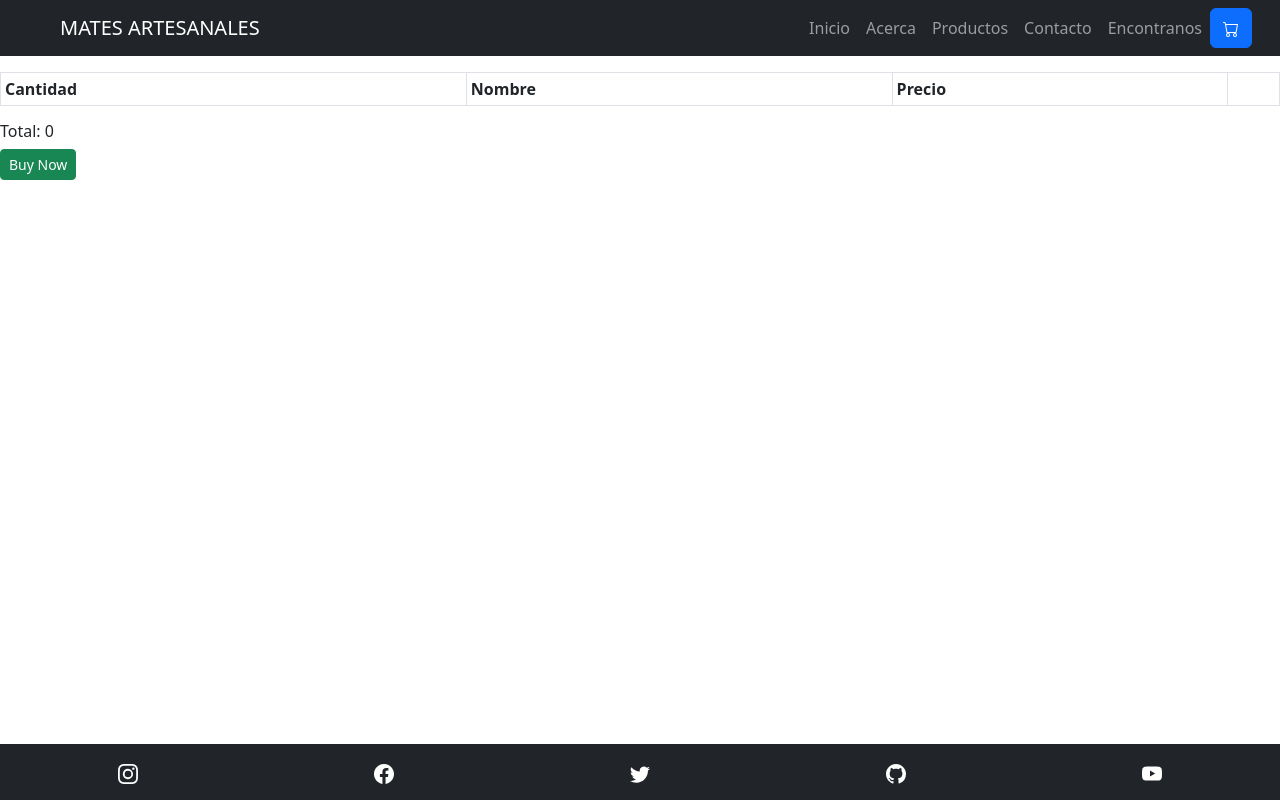
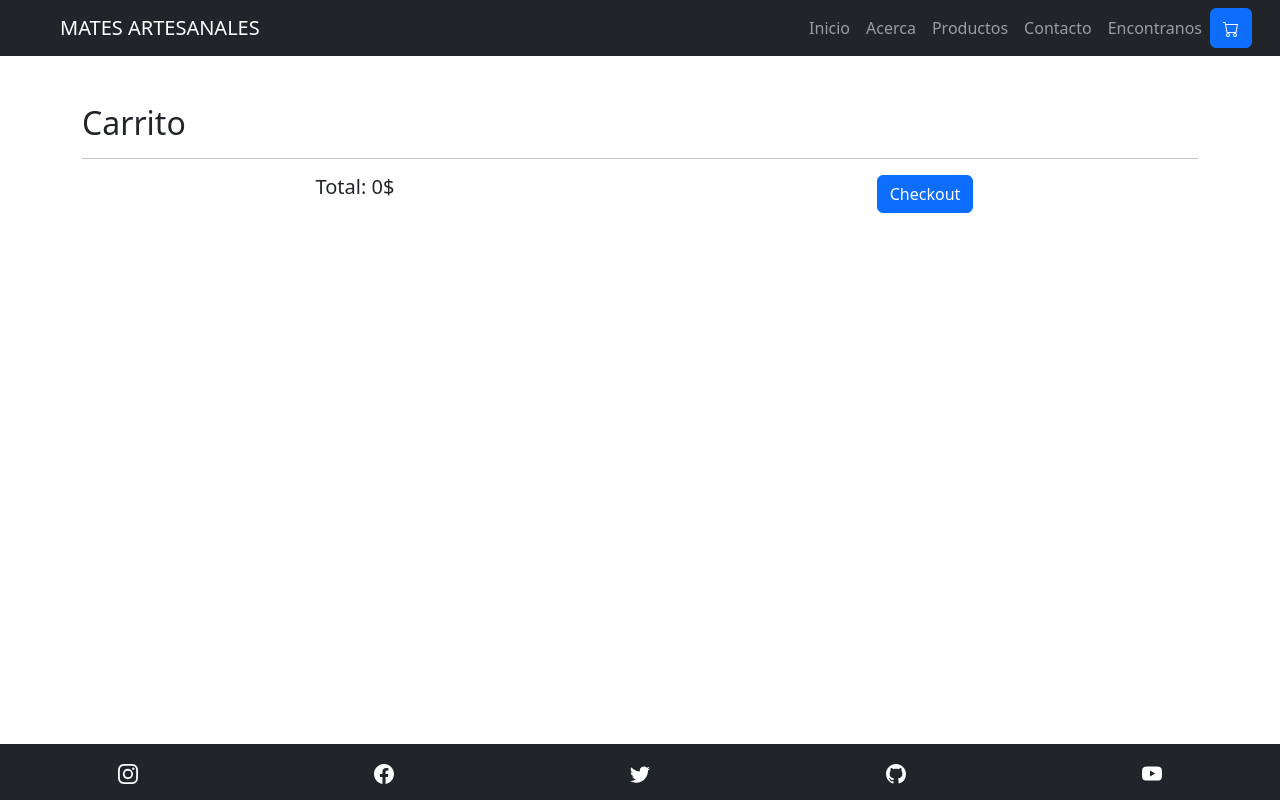
Before and after one commit to lucasDeEzcurra/PreEntrega1_deEzcurra, a React (Create React App) app: page /cart in a window 1280 px wide. Built offline with nearby package versions, Linux system fonts and the light colour scheme.

Commit message:
style changes

```diff
--- a/src/App.js
+++ b/src/App.js
@@ -4,125 +4,24 @@ import Footer from "./components/Footer";
 import ItemListContainer from "./components/ItemListContainer";
 import { BrowserRouter, Routes, Route } from "react-router-dom";
 import ItemDetailContainer from "./components/ItemDetailContainer";
-import { useState, useContext } from "react";
 import CartContainer from "./components/CartContainer";
-import productsJSON from './products.json'
 import { CartProvider } from "./context/CartProvider";
 
 function App() {
-  const [cartProducts, setCartProducts] = useState([]);
-  const [count, setCount] = useState(0);
-  const [total, setTotal] = useState(0);
-  const [hidden, setHidden] = useState(true);
-
-  const onAddToCart = (productId) => {
-    let productToCart = productsJSON.products.find(e => e.id === productId)
-    productToCart.quantity = 1
-    if (cartProducts.find(e => e.id === productId) ) {
-       const products =  cartProducts.map(e => e.id === productId ? {...e,quantity: e.quantity + 1} : e)
-      return setCartProducts([...products])
-    }
-
-   setCartProducts([...cartProducts, productToCart])
- }
-
-  const onRemoveProduct = (productId) => {
-   const newCart = cartProducts.filter((p) => p.id !== productId)
-    setCartProducts(newCart)
-  }
-  const onDecreaseQuantity = (productId) => {
-    let newArray = cartProducts.map((p) => {
-      if (p.id === productId) {
-        return { ...p, quantity: p.quantity - 1 };
-      }
-      return p;
-    });
-    setCartProducts(newArray);
-  }
-
   return (
-      <BrowserRouter>
-        <CartProvider>
-        <NavBar
-          hidden={hidden}
-          setHidden={setHidden}
-          cartProducts={cartProducts}
-          setCartProducts={setCartProducts}
-          count={count}
-          setCount={setCount}
-          total={total}
-          setTotal={setTotal}
-        />
-        </CartProvider>
+    <BrowserRouter>
+      <CartProvider>
+        <NavBar />
         <Routes>
-          <Route
-            path="/"
-            element={
-              <ItemListContainer
-              onAddToCart={onAddToCart}
-                hidden={hidden}
-                setHidden={setHidden}
-                cartProducts={cartProducts}
-                setCartProducts={setCartProducts}
-                count={count}
-                setCount={setCount}
-                total={total}
-                setTotal={setTotal}
-              />
-            }
-          />
-          <Route
-            path="/category/:categoryId"
-            element={
-              <ItemListContainer
-                onAddToCart={onAddToCart}
-                hidden={hidden}
-                setHidden={setHidden}
-                cartProducts={cartProducts}
-                setCartProducts={setCartProducts}
-                count={count}
-                setCount={setCount}
-                total={total}
-                setTotal={setTotal}
-              />
-            }
-          />
-          <Route
-            path="/item/:productId"
-            element={
-              <ItemDetailContainer
-                onAddToCart={onAddToCart}
-                hidden={hidden}
-                setHidden={setHidden}
-                cartProducts={cartProducts}
-                setCartProducts={setCartProducts}
-                count={count}
-                setCount={setCount}
-                total={total}
-                setTotal={setTotal}
-              />
-            }
-          />
-          <Route
-            path="/cart"
-            element={
-              <CartContainer
-                hidden={hidden}
-                cartProducts={cartProducts}
-                setCartProducts={setCartProducts}
-                count={count}
-                setCount={setCount}
-                total={total}
-                setTotal={setTotal}
-                onRemoveProduct={onRemoveProduct}
-                onDecreaseQuantity={onDecreaseQuantity}
-              />
-            }
-          />
+          <Route path="/" element={<ItemListContainer />} />
+          <Route path="/category/:categoryId" element={<ItemListContainer />} />
+          <Route path="/item/:productId" element={<ItemDetailContainer />} />
+          <Route path="/cart" element={<CartContainer />} />
         </Routes>
         <Footer />
-      </BrowserRouter>
-  )
+      </CartProvider>
+    </BrowserRouter>
+  );
 }
 
 export default App;
--- a/src/components/CartContainer.jsx
+++ b/src/components/CartContainer.jsx
@@ -1,50 +1,55 @@
-import React from 'react';
-import { Button, Col, Row, Table } from 'react-bootstrap';
-import { BsTrash } from 'react-icons/bs';
+import React, { useContext } from 'react';
+import { Button, Col, Row,Card, Table, ListGroup,Image, Container} from 'react-bootstrap';
+import { BsTrash,BsDash, BsPlus  } from 'react-icons/bs';
+import { CartContext } from '../context/CartContext';
+import '../App.css'
 
-const CartContainer = ({ cartProducts, total, onRemoveProduct, onDecreaseQuantity}) => {
+const CartContainer = () => {
+
+  const { cartProducts, onRemoveProduct, onDecreaseQuantity, onIncreaseQuantity } = useContext(CartContext);
+
+  const total = cartProducts.reduce((acc, curr) => acc + curr.quantity * curr.price, 0);
+
   return (
-        <div className="cart-items">
-          <Table striped bordered hover size="sm">
-            <thead>
-              <tr>
-                <th>Cantidad</th>
-                <th>Nombre</th>
-                <th>Precio</th>
-                <th></th>
-              </tr>
-            </thead>
-            <tbody>
+    <Container className="my-5">
+    <h2>Carrito</h2>
+    <hr />
     {cartProducts.map((product) => (
-                <tr key={product.id}>
-                  <td>{product.quantity}</td>
-                  <td>{product.name}</td>
-                  <td>{product.price} {product.change}</td>
-                  <td>
-                    <Button variant="danger" onClick={() => onRemoveProduct(product.id)} size="sm">
-                      <BsTrash />
+      <Row className="my-3" key={product.id}>
+        <Col xs={12} sm={3} className="d-flex align-items-center">
+          <Image src={product.img} fluid />
+        </Col>
+        <Col xs={12} sm={3} className="d-flex align-items-center">
+          <p className='product-name'>{product.name}</p>
+        </Col>
+        <Col xs={12} sm={3} className="d-flex align-items-center justify-content-center">
+          <Button variant="outline-dark" size="sm" onClick={() => onDecreaseQuantity(product.id)} disabled={product.quantity <= 1}>
+            <BsDash />
           </Button>
-                    {product.quantity > 1 && (
-                      <Button variant="warning" onClick={() => onDecreaseQuantity(product.id)} size="sm">
-                        -
+          <span className="mx-2">{product.quantity}</span>
+          <Button variant="outline-dark" size="sm" onClick={() => onIncreaseQuantity(product.id)}>
+            <BsPlus />
           </Button>
-                    )}
-                  </td>
-                </tr>
-              ))}
-            </tbody>
-          </Table>
-          <Row>
-            <Col className="text-right">
-              <h6>Total: {total} {cartProducts[0]?.change}</h6>
+        </Col>
+        <Col xs={6} sm={3} className="d-flex align-items-center justify-content-end">
+          <p className='product-price'>{product.price * product.quantity}$</p>
+        </Col>
+        <Col xs={6} sm={12} className="d-flex align-items-center justify-content-end mt-3">
+          <Button variant="outline-danger" size="sm" onClick={() => onRemoveProduct(product.id)}>
+            Remove
+          </Button>
         </Col>
       </Row>
+    ))}
     <Row>
-            <Col className="text-right">
-              <Button variant="success" size="sm">Buy Now</Button>
+    <Col xs={12} sm={6} className="text-center text-sm-left">
+          <h5>Total: {total}$</h5>
+        </Col>
+        <Col xs={12} sm={6} className="text-center text-sm-right">
+          <Button variant="primary">Checkout</Button>
         </Col>
     </Row>
-        </div>
+  </Container>
   );
   };
 
--- a/src/components/CartWidget.jsx
+++ b/src/components/CartWidget.jsx
@@ -1,11 +1,13 @@
+import { useContext } from "react"
 import { BsCart } from "react-icons/bs"
+import { CartContext } from "../context/CartContext"
 
 
-const CartWidget = ({cartProducts,total,hidden,setHidden}) => {
+const CartWidget = () => {
 
+    const {cartProducts}  = useContext(CartContext)
     let count = 0
     cartProducts.map(e=> count += e.quantity)
-
     return (
         <div>
             <div className="cart">
--- a/src/components/Footer.jsx
+++ b/src/components/Footer.jsx
@@ -2,6 +2,7 @@ import { Navbar } from "react-bootstrap";
 import { BsInstagram, BsFacebook, BsTwitter, BsGithub, BsYoutube} from "react-icons/bs";
 
 const Footer = () => {
+
     return (
         <>
             <Navbar bg="dark" expand={"md"} className="" fixed="bottom">
--- a/src/components/ItemDetailContainer.jsx
+++ b/src/components/ItemDetailContainer.jsx
@@ -2,11 +2,19 @@ import { useNavigate, useParams } from "react-router-dom";
 import { Container, Row, Col, Image, Badge, Button } from 'react-bootstrap';
 import { FaMoneyBillAlt, FaArrowLeft } from 'react-icons/fa';
 import productsJSON from '../products.json';
+import { CartContext } from "../context/CartContext";
+import { useContext } from "react";
 
-const ItemDetailContainer = ({cartProducts, total, setTotal, count, setCount,onAddToCart}) => {
+const ItemDetailContainer = () => {
+
     const { productId } = useParams();
     const product = productsJSON.products.find(p => p.id === parseInt(productId));
     const navigate = useNavigate()
+
+
+  const {onAddToCart}  = useContext(CartContext)
+
+
     return (
       <Container className="my-5 py-5 bg-white rounded shadow-lg">
         <Row>
--- a/src/components/ProductItem.jsx
+++ b/src/components/ProductItem.jsx
@@ -1,11 +1,13 @@
 import Button from 'react-bootstrap/Button';
 import Card from 'react-bootstrap/Card';
-import productsJSON from '../products.json'
 import {useNavigate } from 'react-router-dom';
+import { useContext } from 'react';
+import { CartContext } from '../context/CartContext';
 
-const ProductItem = ({name,price,img,id,setCartProducts,cartProducts,onAddToCart}) => {
+const ProductItem = ({name,price,img,id}) => {
     const navigate = useNavigate()
 
+    const {onAddToCart} = useContext(CartContext)
 
 
     return (
--- a/src/context/CartProvider.jsx
+++ b/src/context/CartProvider.jsx
@@ -1,15 +1,54 @@
-import React from 'react'
+import React, { useState } from 'react'
 import { CartContext } from './CartContext'
+import productsJSON from "../products.json";
 
-const data = {
-    nombre: 'MATES ARTESANALES',
-    numero: 3
-}
 
 export const CartProvider = ({children}) => {
+
+    const [cartProducts, setCartProducts] = useState([])
+    const [count, setCount] = useState(0);
+
+    const onAddToCart = (productId) => {
+        let productToCart = productsJSON.products.find((e) => e.id === productId);
+        productToCart.quantity = 1;
+        if (cartProducts.find((e) => e.id === productId)) {
+          const products = cartProducts.map((e) =>
+            e.id === productId ? { ...e, quantity: e.quantity + 1 } : e
+          );
+          return setCartProducts([...products]);
+        }
+
+        setCartProducts([...cartProducts, productToCart]);
+      };
+
+      const onRemoveProduct = (productId) => {
+        const newCart = cartProducts.filter((p) => p.id !== productId);
+        setCartProducts(newCart);
+      };
+
+      const onDecreaseQuantity = (productId) => {
+        let newArray = cartProducts.map((p) => {
+          if (p.id === productId) {
+            return { ...p, quantity: p.quantity - 1 };
+          }
+          return p;
+        });
+        setCartProducts(newArray);
+      };
+      const onIncreaseQuantity = (productId) => {
+        let newArray = cartProducts.map((p) => {
+          if (p.id === productId) {
+            return { ...p, quantity: p.quantity + 1 };
+          }
+          return p;
+        });
+        setCartProducts(newArray);
+      };
+
+
+
   return (
-
-        <CartContext.Provider value={data}>
+        <CartContext.Provider value={{cartProducts,count,setCount,onAddToCart,onRemoveProduct,onDecreaseQuantity,onIncreaseQuantity}}>
             {children}
         </CartContext.Provider>
     )
```
Also changed, not shown: src/App.css (+9 -39 lines), src/components/ItemListContainer.jsx (+1 -7 lines), src/components/NavBar.jsx (+3 -4 lines). Lines whose indentation alone changed are shown as unchanged.
